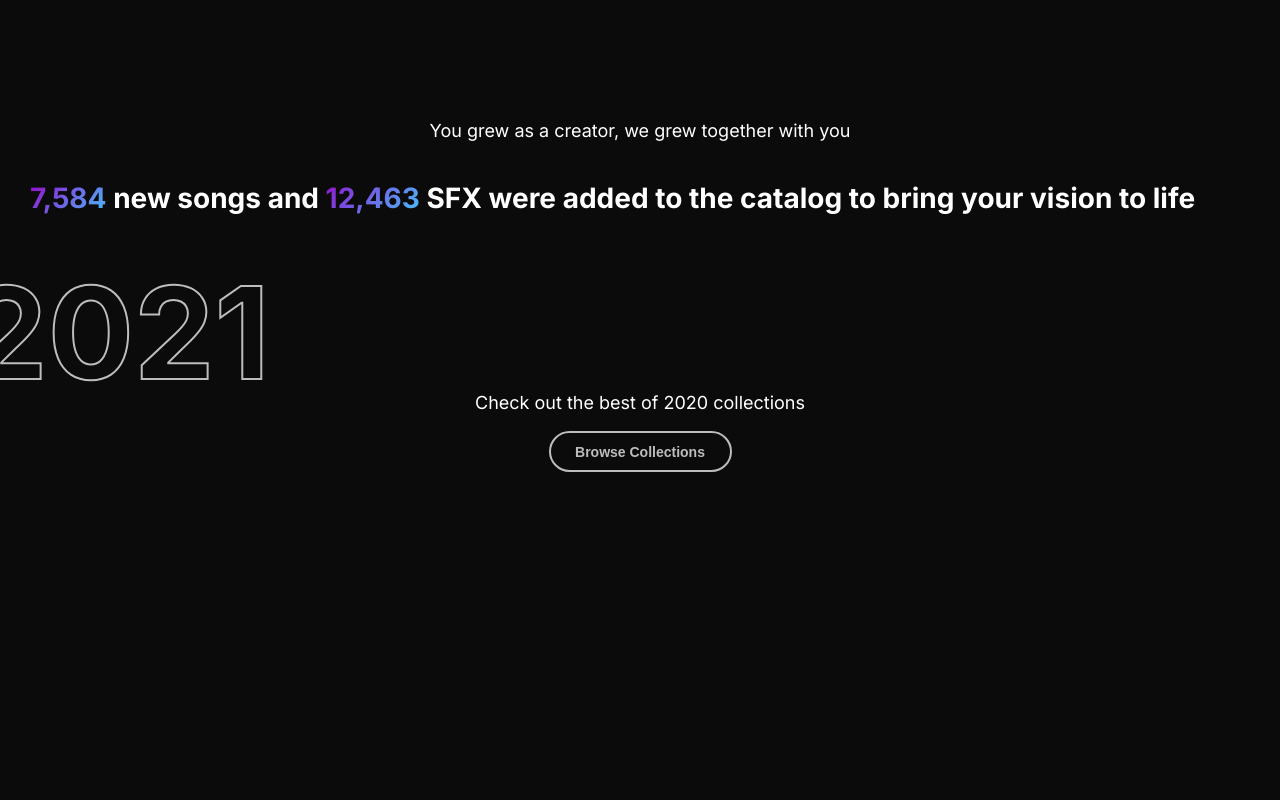
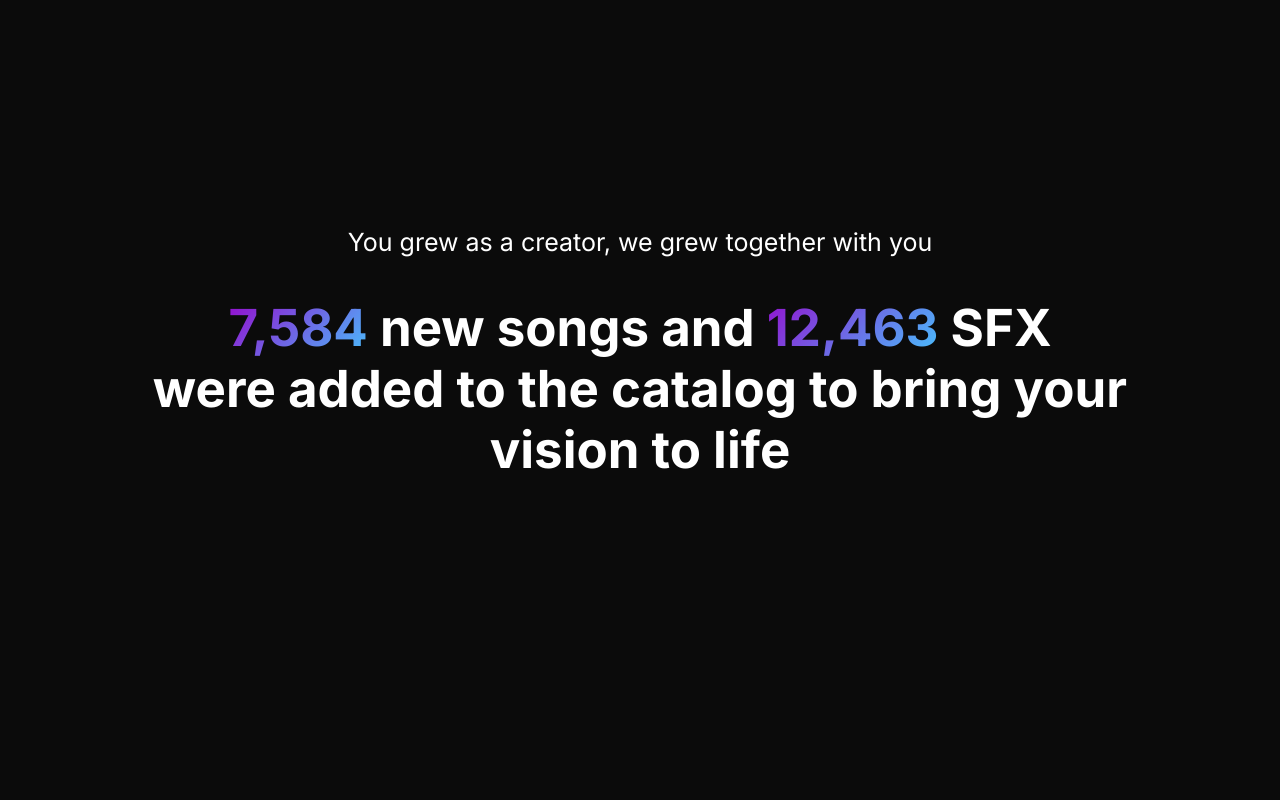
Before and after one commit to juanjosemayorga/artist, a React app: page / in a window 1280 px wide. Shown: the part 6180-6980 px from the top of the page. Before the commit the page ends 6652 px from the top, so only its background shows below. Built offline with nearby package versions, Linux system fonts and the light colour scheme.

Commit message:
Grew component for desktop started

```diff
--- a/src/components/Pages/ExploreNew/ExploreNew.css
+++ b/src/components/Pages/ExploreNew/ExploreNew.css
@@ -77,7 +77,6 @@
     max-width: 1366px;
     justify-self: center;
     margin: 200px auto 0;
-    border: 1px solid red;
   }
   .explore-new__title {
     font-size: 3.7rem;
--- a/src/components/Pages/Grew/Grew.css
+++ b/src/components/Pages/Grew/Grew.css
@@ -57,3 +57,27 @@
   border-radius: 40px;
   align-self: center;
 }
+
+@media screen and (min-width: 768px) {
+  .grew-container {
+    max-width: 1366px;
+    justify-self: center;
+    margin: 264px auto 0;
+    /* border: 1px solid red; */
+    overflow-x: hidden;
+  }
+  .grew__first-text {
+    font-size: 2.5rem;
+  }
+  .grew__title {
+    font-size: 5.1rem;
+    text-align: center;
+    align-self: center;
+    padding: 0 10px;
+  }
+  .grew__year {
+    font-size: 64rem;
+    margin-top: 200px;
+    left: -239px;
+  }
+}
--- a/src/components/Pages/Grew/Grew.jsx
+++ b/src/components/Pages/Grew/Grew.jsx
@@ -1,15 +1,24 @@
 import React from 'react'
 import SongPlaying from '@Components/SongPlaying/SongPlaying'
+import useWindowSize from '@Hooks/useWindowSize'
 import './Grew.css'
 
-const Grew = () => (
+const Grew = () => {
+
+  const { width } = useWindowSize()
+
+  return (
     <div className="grew-container">
       <p className="grew__first-text">You grew as a creator, we grew together with you</p>
       <h3 className="grew__title">
         <span>7,584 </span>
         new songs and
         <span> 12,463 </span>
-      SFX were added to the catalog to bring your vision to life
+        SFX
+        {width > 768 ? <br /> : ' '}
+        were added to the catalog to bring your
+        {width > 768 ? <br /> : ' '}
+        vision to life
       </h3>
       <h2 className="grew__year">2021</h2>
       <p className="grew__collections-text">Check out the best of 2020 collections</p>
@@ -22,5 +31,6 @@ const Grew = () => (
       <SongPlaying />
     </div>
   )
+}
 
 export default Grew
```
Lines whose indentation alone changed are shown as unchanged.
